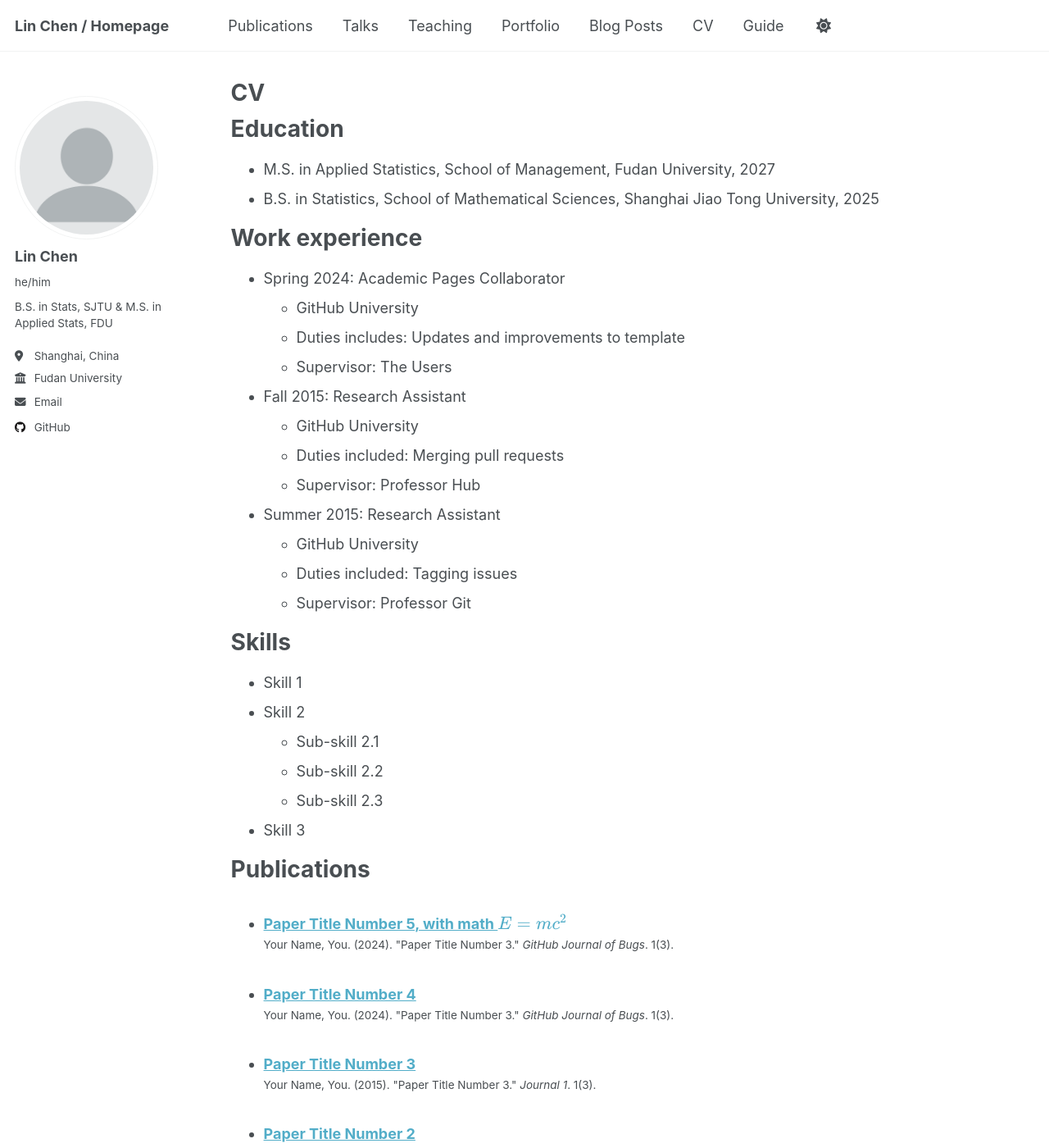
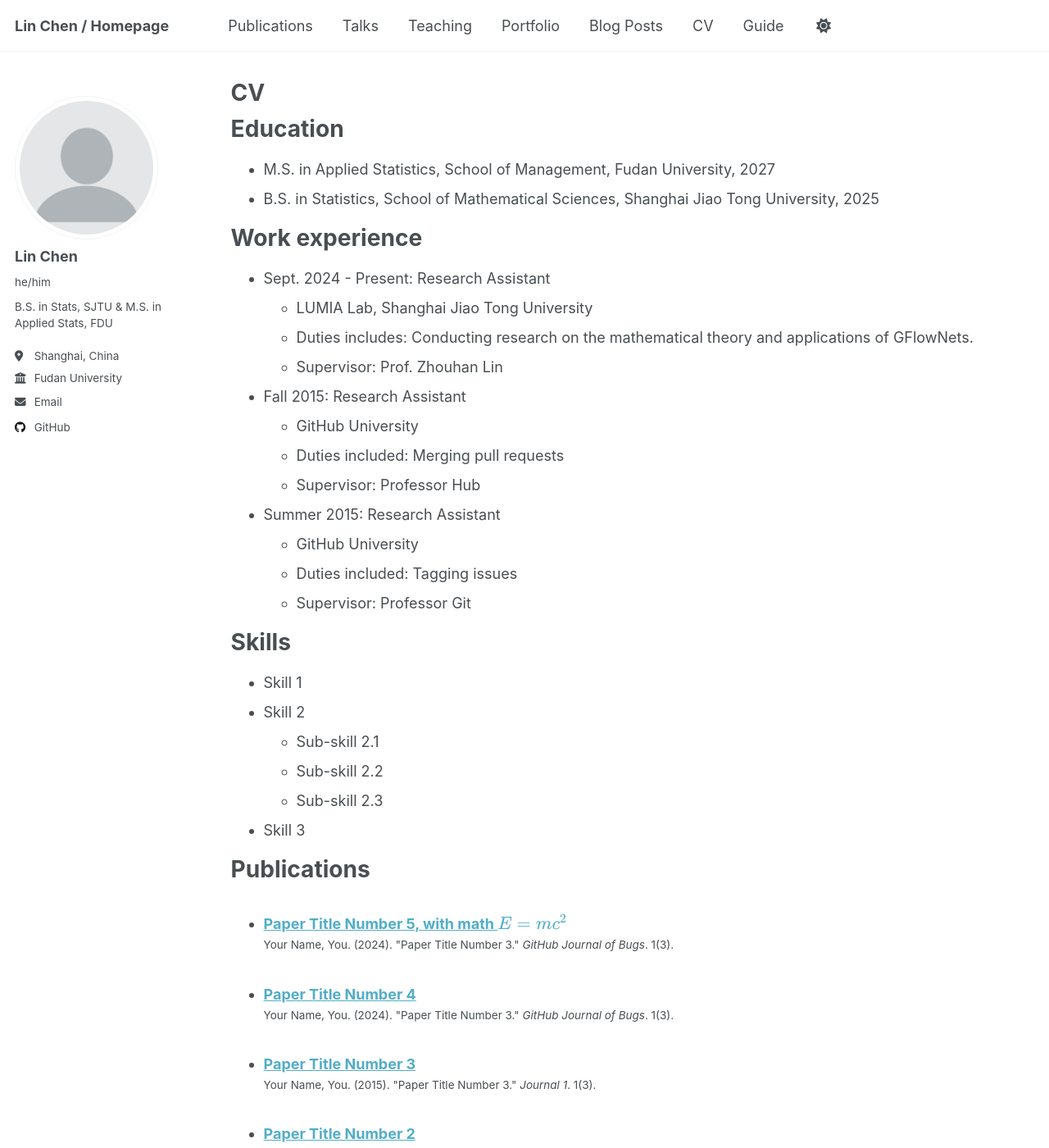
Before and after one commit to Charlie-ChenLin/Charlie-ChenLin.github.io, a Jekyll site: the page built from _pages/cv.md, in a window 1280 px wide and 1400 px high. Shown: the whole window at 82% size. Built offline with Jekyll 4.4.1, drawn with Linux system fonts in a browser that asks for light colours; a script that is not in the unit is left out.

Commit message:
update cv

```diff
--- a/_pages/cv.md
+++ b/_pages/cv.md
@@ -16,10 +16,10 @@ Education
 
 Work experience
 ======
-* Spring 2024: Academic Pages Collaborator
-  * GitHub University
-  * Duties includes: Updates and improvements to template
-  * Supervisor: The Users
+* Sept. 2024 - Present: Research Assistant
+  * LUMIA Lab, Shanghai Jiao Tong University
+  * Duties includes: Conducting research on the mathematical theory and applications of GFlowNets.
+  * Supervisor: Prof. Zhouhan Lin
 
 * Fall 2015: Research Assistant
   * GitHub University
@@ -46,7 +46,7 @@ Publications
     {% include archive-single-cv.html %}
   {% endfor %}</ul>
 
-Talks
+<!-- Talks
 ======
   <ul>{% for post in site.talks reversed %}
     {% include archive-single-talk-cv.html  %}
@@ -56,7 +56,7 @@ Teaching
 ======
   <ul>{% for post in site.teaching reversed %}
     {% include archive-single-cv.html %}
-  {% endfor %}</ul>
+  {% endfor %}</ul> -->
 
 Service and leadership
 ======
```
